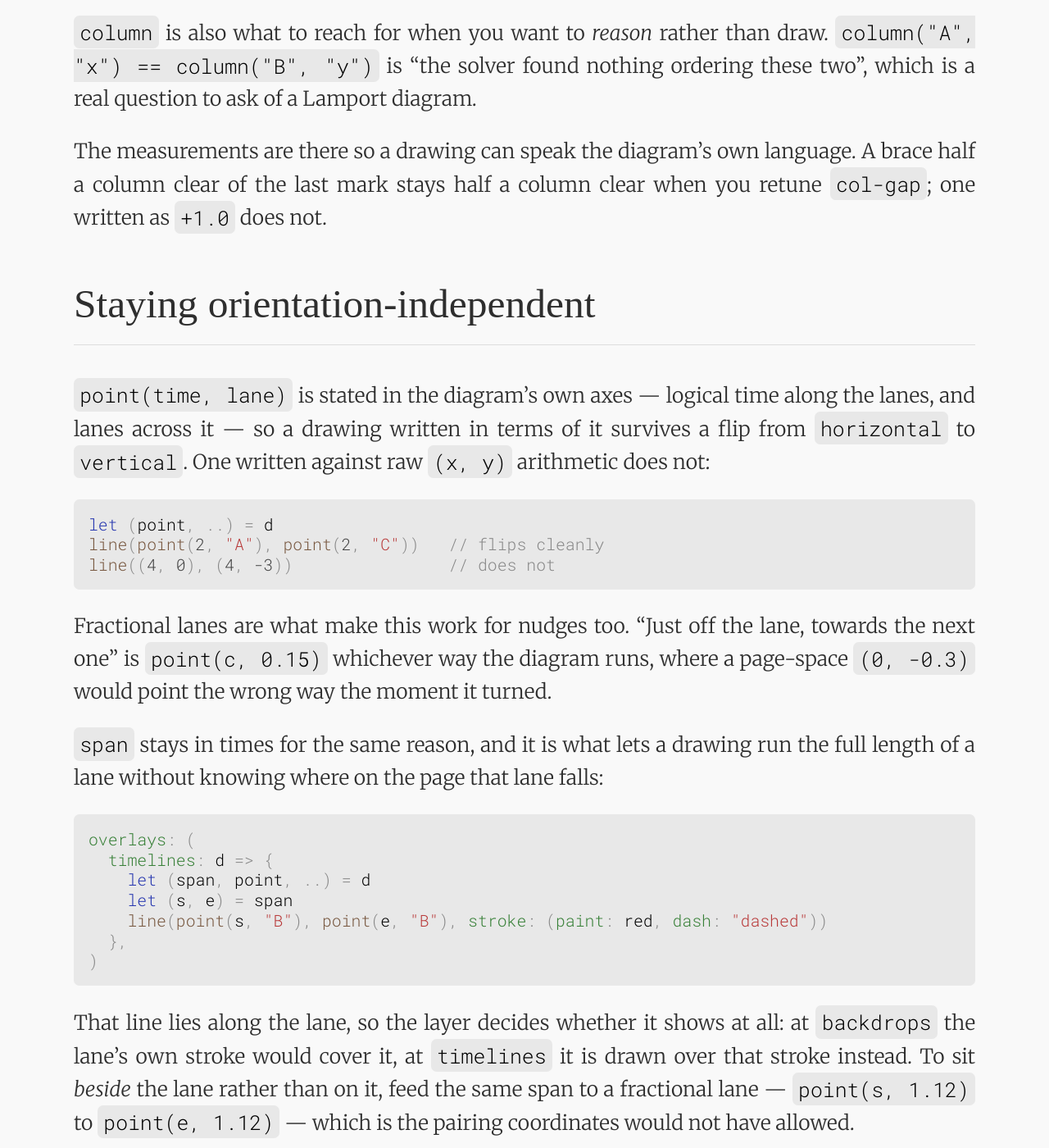
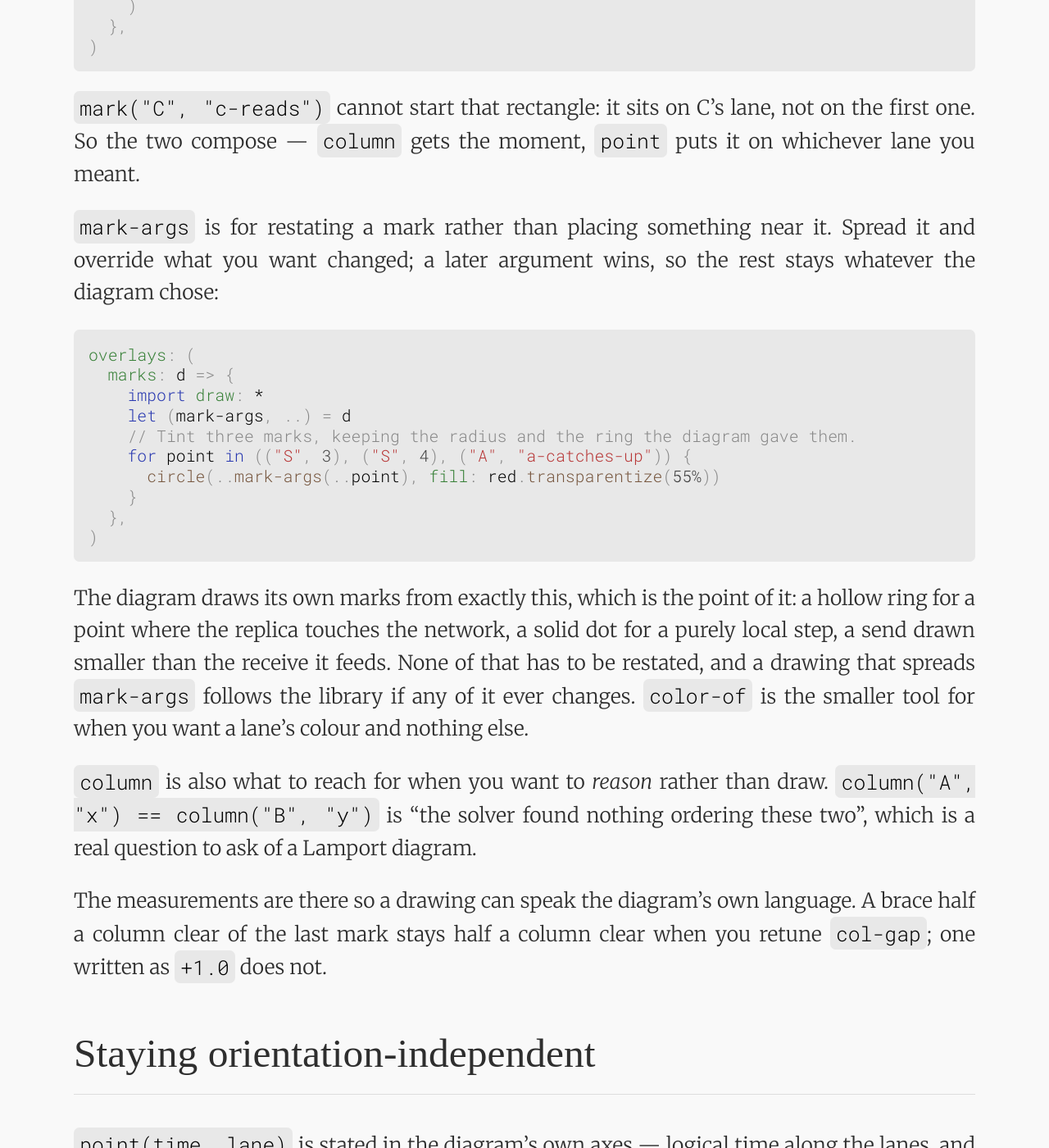
Before and after one commit to lamportian-dramatis/lamportian-dramatis.github.io, a Jekyll site: the page built from overlays.md, in a window 1280 px wide and 1400 px high, scrolled down 9628 px. Shown: the whole window at 82% size. Built offline with Jekyll 4.4.1, drawn with Linux system fonts in a browser that asks for light colours; some web fonts are replaced; some of the changed text lies outside the part shown.

Commit message:
Document what a drawing can ask a diagram about itself
`color-of` hands back the colour a replica's timeline is drawn in, and `mark-args` everything it
takes to draw one of its marks -- coordinate, radius, fill and stroke -- ready to spread into
`circle` and override a piece of.  Between them they answer the thing a drawing kept having to guess:
how to restate a mark without restating the library's choices about how a mark looks.

The diagram draws its own marks from the same value `mark-args` returns, so a drawing that spreads it
follows along if any of those choices change.  That is worth saying on the page, because it is the
reason to prefer it over reaching for `dot` and a stroke width.

Also records that the nudge on a lane's opening label is the orientation's own now: a horizontal lane
takes it, because its replica name sits immediately beside that first label, and a vertical lane does
not, because its name sits before the lane in time while its labels sit beside it.

````diff
--- a/overlays.md
+++ b/overlays.md
@@ -161,8 +161,10 @@ A time and a lane together make a coordinate, and `point` is the one entry that
 | Entry | Gives | |
 | --- | --- | --- |
 | `mark(replica, id-or-index)` | a coordinate | Where that point's mark is drawn, including the sub-column `displacement` that leans its arrow. |
+| `mark-args(replica, id-or-index)` | arguments | Everything the diagram used to draw that mark — its coordinate, radius, fill and stroke — ready to spread into `circle`.  `none` for a `gap` or an `idle`, which draw no mark. |
 | `column(replica, id-or-index)` | a column | Which column the solver put that point in.  Carries no lane and no displacement. |
 | `point(time, lane)` | a coordinate | The page position of a time on a lane. |
+| `color-of(replica)` | a colour | The colour that replica's timeline and marks are drawn in, so a drawing can match a lane rather than restate its colour.  A lane between two replicas has none, so this takes a replica and not a lane. |
 | `span` | two times | The time each lane's line starts at, and the time it ends at.  The first is slightly negative, because a lane leads in a little before column `0`; the second is past `ncols - 1`, because the line runs on beyond the last mark to carry its arrowhead.  Neither is a column, which is what the distinction above is for.  Every lane is drawn over the same stretch, so there is one pair for the whole diagram and no replica to ask about. |
 | `replicas` | strings | The replica ids, in order.  The id at index `n` is the replica on lane `n`. |
 | `ncols` | a count | How many columns the diagram was solved into, so the last of them is `ncols - 1`. |
@@ -187,6 +189,23 @@ overlays: (
 ```
 
 `mark("C", "c-reads")` cannot start that rectangle: it sits on C's lane, not on the first one.  So the two compose — `column` gets the moment, `point` puts it on whichever lane you meant.
+
+`mark-args` is for restating a mark rather than placing something near it.  Spread it and override what you want changed; a later argument wins, so the rest stays whatever the diagram chose:
+
+```typ
+overlays: (
+  marks: d => {
+    import draw: *
+    let (mark-args, ..) = d
+    // Tint three marks, keeping the radius and the ring the diagram gave them.
+    for point in (("S", 3), ("S", 4), ("A", "a-catches-up")) {
+      circle(..mark-args(..point), fill: red.transparentize(55%))
+    }
+  },
+)
+```
+
+The diagram draws its own marks from exactly this, which is the point of it: a hollow ring for a point where the replica touches the network, a solid dot for a purely local step, a send drawn smaller than the receive it feeds.  None of that has to be restated, and a drawing that spreads `mark-args` follows the library if any of it ever changes.  `color-of` is the smaller tool for when you want a lane's colour and nothing else.
 
 `column` is also what to reach for when you want to *reason* rather than draw.  `column("A", "x") == column("B", "y")` is "the solver found nothing ordering these two", which is a real question to ask of a Lamport diagram.
 
````
Also changed, not shown: guide.md (+1 -1 lines), reference.md (+1 -1 lines), changelog.md, gallery/overlays.png, gallery/vertical-overlays.png (added), gallery/vertical.png.
